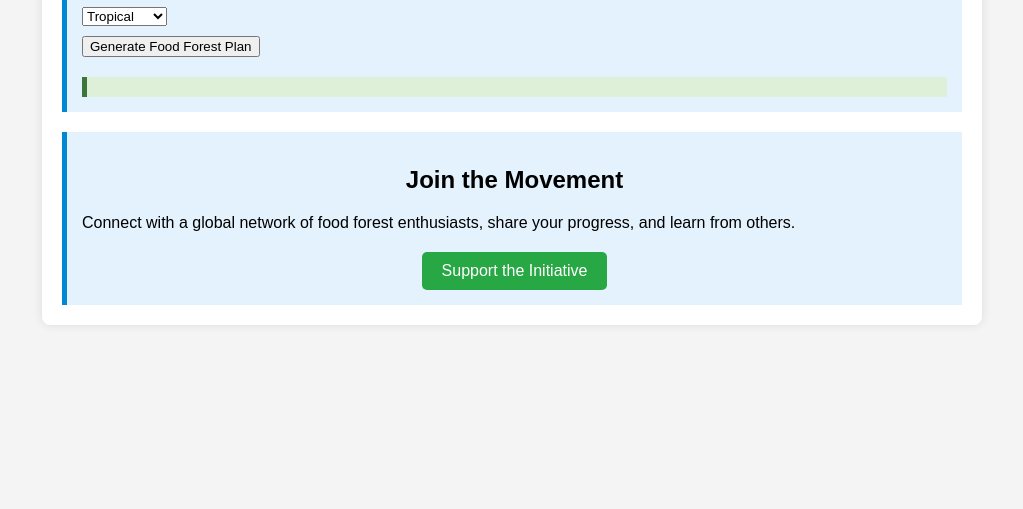
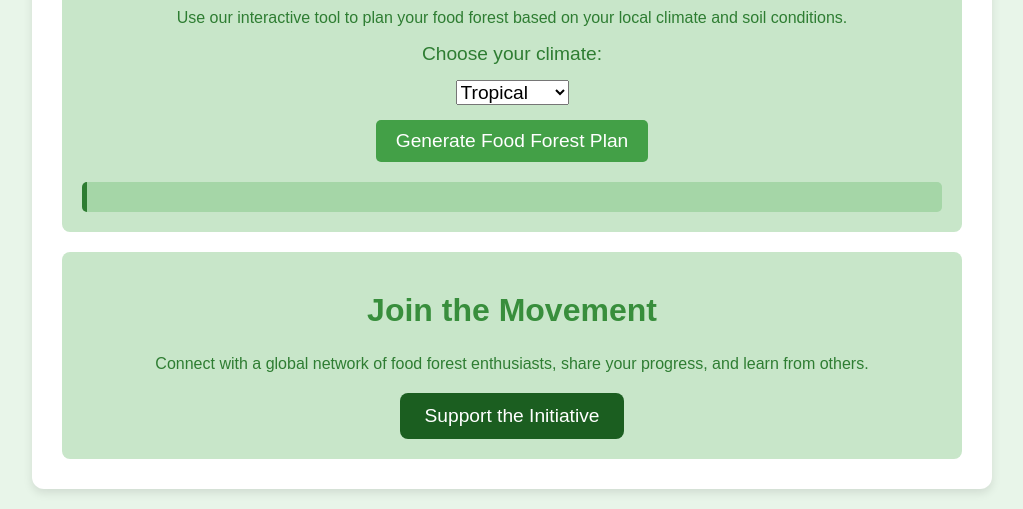
Before and after one commit to tmsteph/food-forest, a plain HTML site: page index.html in a window 1280 px wide. Shown: the part 466-975 px from the top of the page, without its empty margins (128-1151 px from the left). Before the commit the page ends 811 px from the top, so only its background shows below. Drawn offline with Linux system fonts and the light colour scheme.

Commit message:
Make look better!

```diff
--- a/index.html
+++ b/index.html
@@ -8,51 +8,73 @@
             font-family: Arial, sans-serif;
             margin: 0;
             padding: 0;
-            background-color: #f4f4f4;
+            background-color: #e8f5e9;
+            color: #2e7d32;
         }
         .container {
             max-width: 900px;
             margin: 20px auto;
             background: white;
-            padding: 20px;
-            border-radius: 8px;
-            box-shadow: 0 0 10px rgba(0,0,0,0.1);
+            padding: 30px;
+            border-radius: 12px;
+            box-shadow: 0 4px 10px rgba(0,0,0,0.1);
+            text-align: center;
         }
-        h1, h2 {
-            text-align: center;
+        h1 {
+            color: #1b5e20;
+            font-size: 2.5em;
+            margin-bottom: 10px;
+        }
+        h2 {
+            color: #388e3c;
+            font-size: 2em;
+            margin-top: 20px;
         }
         .section {
             margin-top: 20px;
-            padding: 15px;
-            background: #e3f2fd;
-            border-left: 5px solid #0288d1;
+            padding: 20px;
+            background: #c8e6c9;
+            border-radius: 8px;
         }
         label, select, button {
             display: block;
-            margin: 10px 0;
+            margin: 15px auto;
+            font-size: 1.2em;
+        }
+        button {
+            background: #43a047;
+            color: white;
+            padding: 10px 20px;
+            border: none;
+            border-radius: 5px;
+            cursor: pointer;
+            font-size: 1.2em;
+        }
+        button:hover {
+            background: #2e7d32;
         }
         #results {
             margin-top: 20px;
-            padding: 10px;
-            background: #dff0d8;
-            border-left: 5px solid #3c763d;
+            padding: 15px;
+            background: #a5d6a7;
+            border-left: 5px solid #2e7d32;
+            border-radius: 5px;
+            font-size: 1.2em;
         }
         .donate-button {
-            display: block;
-            text-align: center;
             margin-top: 20px;
         }
         .donate-button a {
             display: inline-block;
-            padding: 10px 20px;
-            background-color: #28a745;
+            padding: 12px 25px;
+            background-color: #1b5e20;
             color: white;
             text-decoration: none;
-            font-size: 16px;
-            border-radius: 5px;
+            font-size: 1.2em;
+            border-radius: 8px;
         }
         .donate-button a:hover {
-            background-color: #218838;
+            background-color: #004d40;
         }
     </style>
 </head>
```
